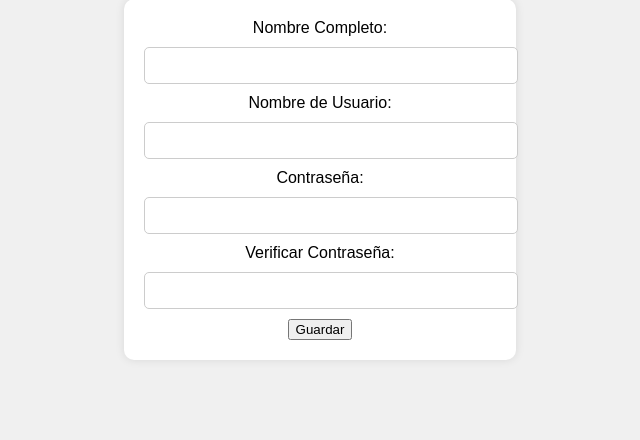
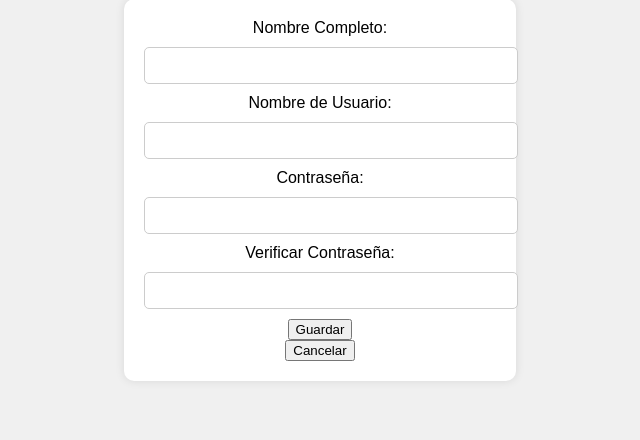
Before and after one commit to IvanJGG/Login_Frontend, a PHP site: page /registrar.php in a window 1280 px wide. Shown: the part 109-549 px from the top of the page, without its empty margins (320-960 px from the left). Run offline with PHP 8.4, Linux system fonts and the light colour scheme.

Commit message:
Agregar boton Cancelar

```diff
--- a/registrar.php
+++ b/registrar.php
@@ -54,7 +54,9 @@
         <label for="confirm_password">Verificar Contraseña:</label>
         <input type="password" id="confirm_password" name="confirm_password" required><br>
 
-        <input type="button" value="Guardar" onclick="alert('No se pudo conectar al backend en este momento');">
+        <input type="button" value="Guardar" onclick="alert('No se pudo conectar al backend en este momento');"><br>
+
+        <input type="button" value="Cancelar" onclick="window.location.href='index.php';">
     </form>
 
 </body>
```
